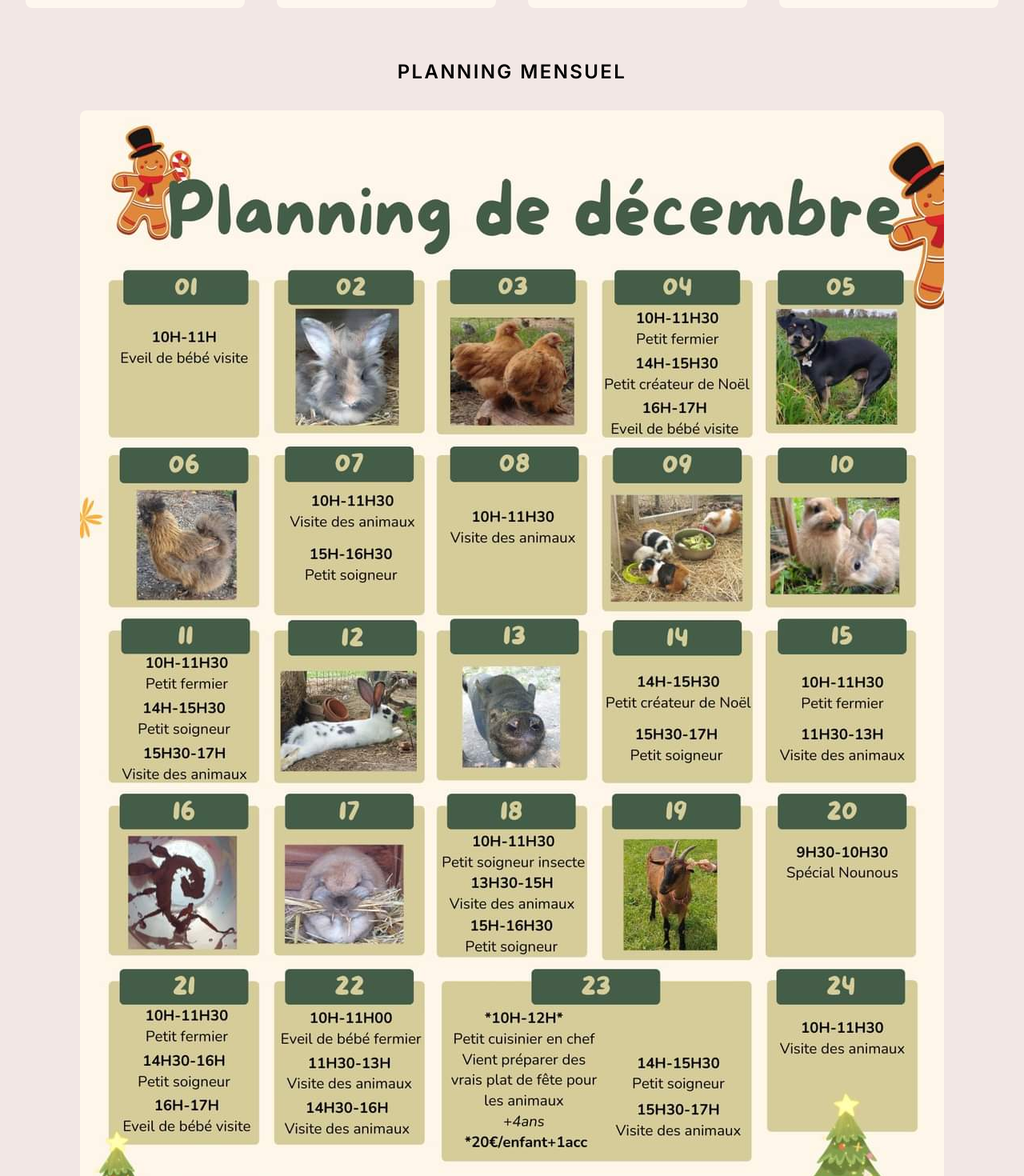
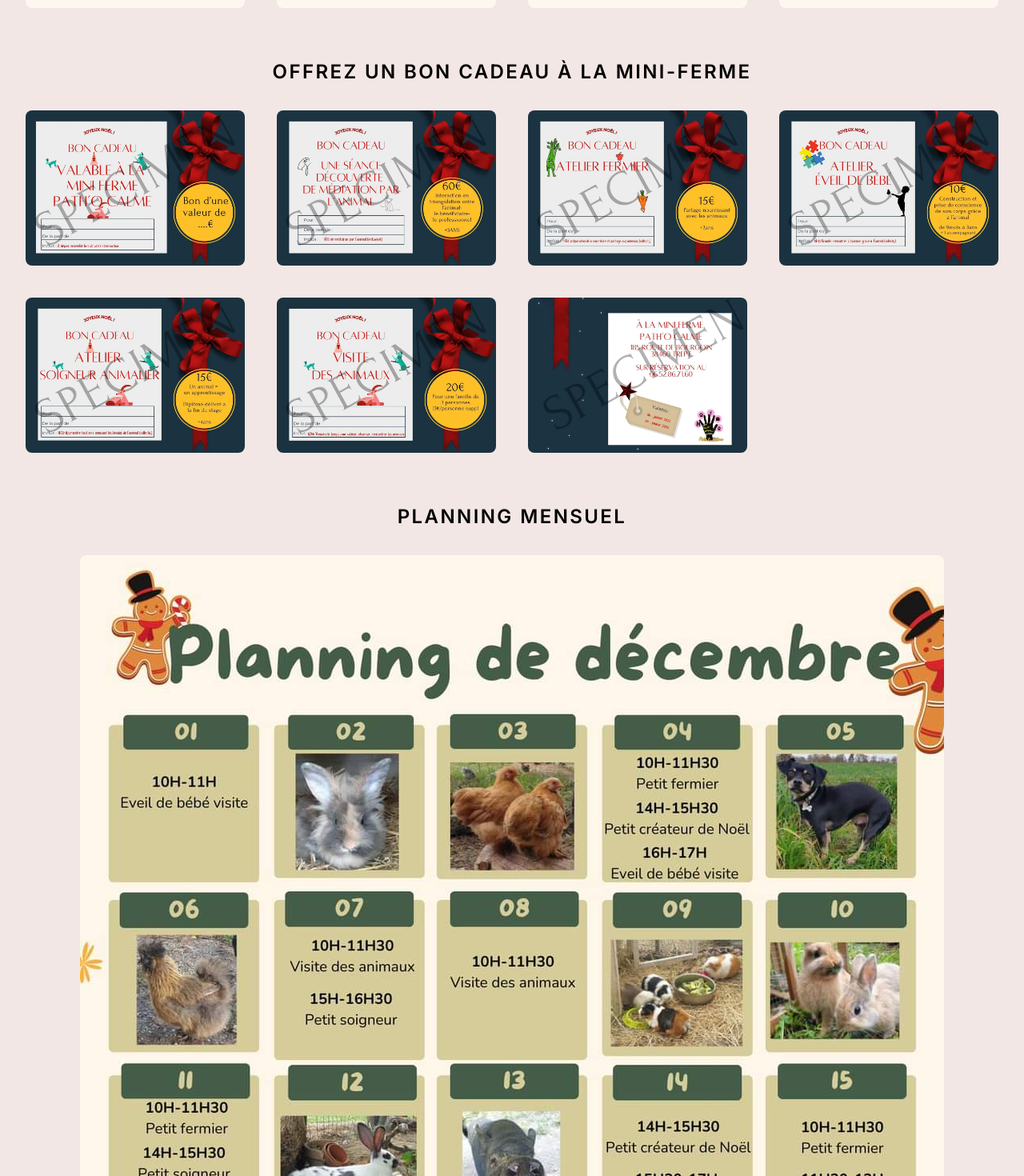
Before and after one commit to BenBBO/pathocalme, a Next.js app: page / in a window 1280 px wide. Shown: the part 2780-4250 px from the top of the page at 80% size. Built offline with nearby package versions, Linux system fonts and the light colour scheme; a web font is replaced by a local one.

Commit message:
Bon cadeau reorg

```diff
--- a/src/app/page.js
+++ b/src/app/page.js
@@ -67,12 +67,6 @@ export default function Home() {
           </div>
         </section>
         <section className="p-8 bg-event">
-          <h1 className="text-2xl font-semibold tracking-widest uppercase text-center mb-8">Planning mensuel</h1>
-          <div className="grid grid-cols-1 gap-10">
-            <img className="h-auto max-w-full rounded-lg justify-self-center" loading="lazy" src="images/planning decembre.jpg" alt="programme" />
-          </div>
-        </section>
-        <section className="p-8 bg-event">
           <h1 className="text-2xl font-semibold tracking-widest uppercase text-center mb-8">Offrez un bon cadeau à la mini-ferme</h1>
           <div className="grid grid-cols-1 lg:grid-cols-4 gap-10">
             <img className="h-auto max-w-full rounded-lg" loading="lazy" src="images/boncadeau1.jpg" alt="programme" />
@@ -84,6 +78,13 @@ export default function Home() {
             <img className="h-auto max-w-full rounded-lg" loading="lazy" src="images/boncadeau7.jpg" alt="programme" />
           </div>
         </section>
+        <section className="p-8 bg-event">
+          <h1 className="text-2xl font-semibold tracking-widest uppercase text-center mb-8">Planning mensuel</h1>
+          <div className="grid grid-cols-1 gap-10">
+            <img className="h-auto max-w-full rounded-lg justify-self-center" loading="lazy" src="images/planning decembre.jpg" alt="programme" />
+          </div>
+        </section>
+
         <section className="p-8 md:p-14 grid" id="about">
           <motion.div className="w-full mx-auto bg-white rounded-xl shadow-md overflow-hidden"
             initial={{ opacity: 0 }}
```
